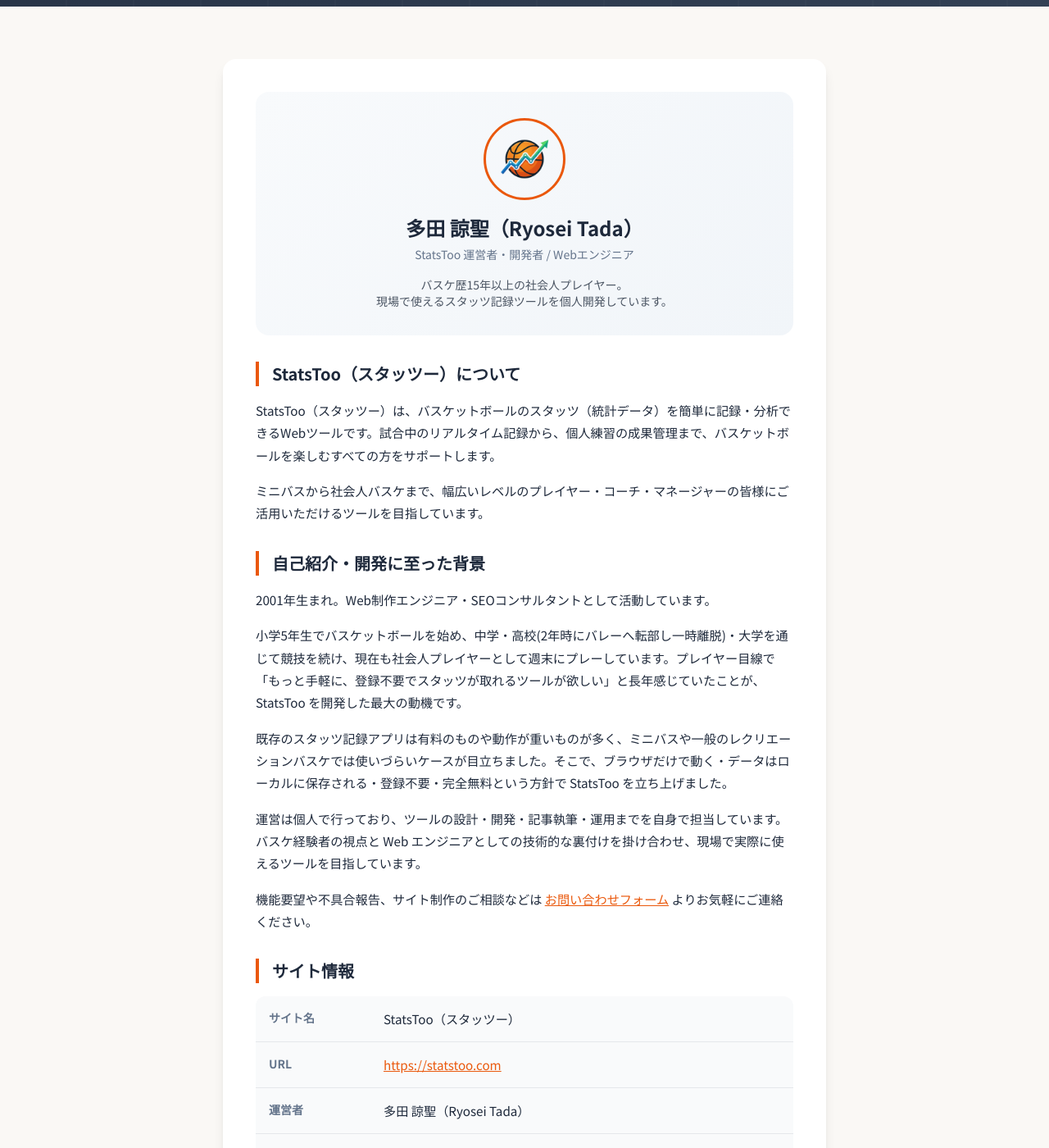
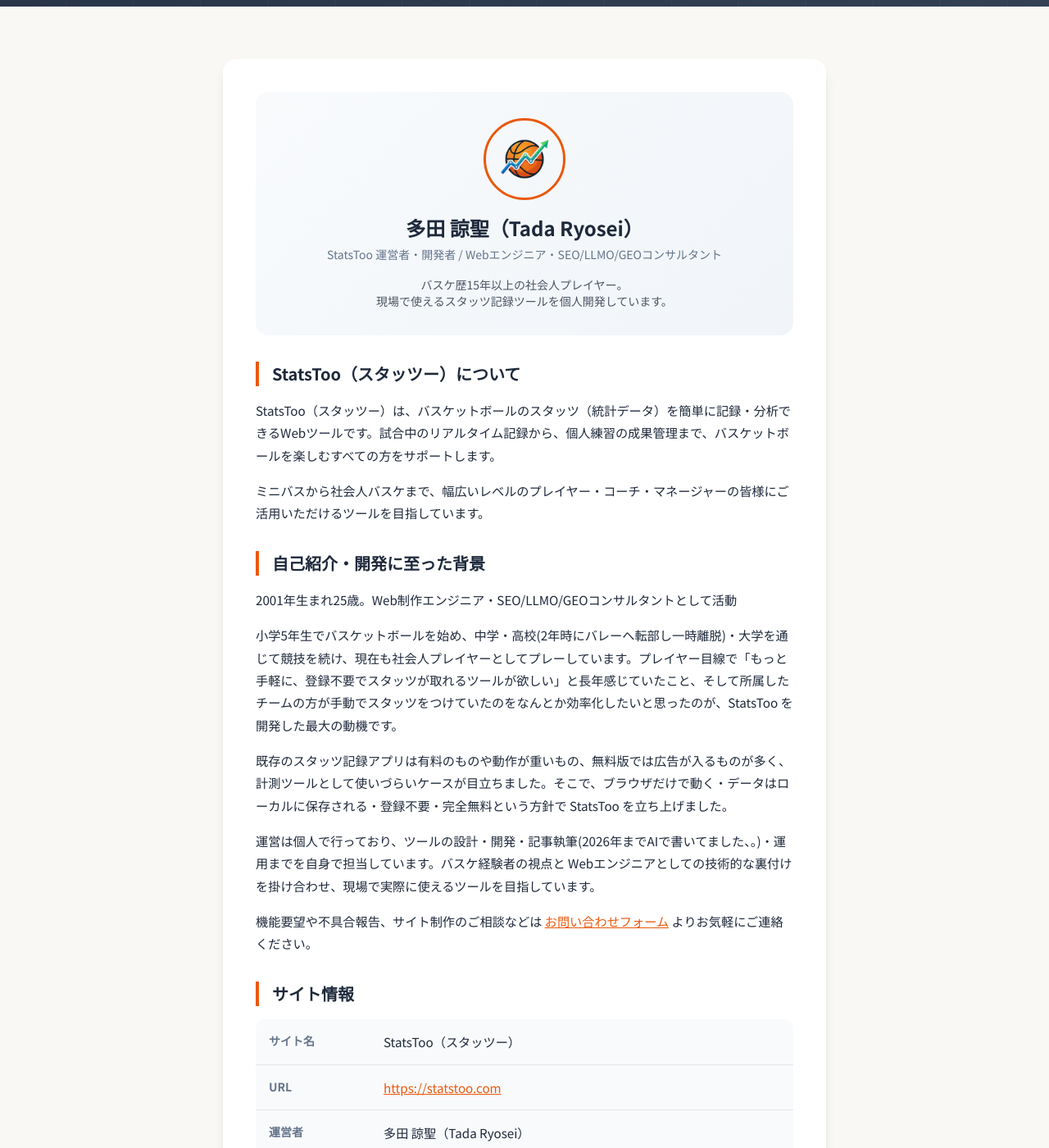
Before and after one commit to BSK-Ryo/statstoo, a Jekyll site: the page built from about/index.html, in a window 1280 px wide and 1400 px high, scrolled down 281 px. Shown: the whole window at 82% size. Built offline with Jekyll 4.4.1, drawn with Linux system fonts in a browser that asks for light colours; nearby versions of some CDN libraries.

Commit message:
自己紹介改善

```diff
--- a/about/index.html
+++ b/about/index.html
@@ -117,8 +117,8 @@
         <!-- Profile Card -->
         <div class="profile-card">
             <img class="profile-avatar" src="https://www.statstoo.com/image/favicon.png" alt="多田 諒聖">
-            <h2 class="profile-name">多田 諒聖（Ryosei Tada）</h2>
-            <p class="profile-role">StatsToo 運営者・開発者 / Webエンジニア</p>
+            <h2 class="profile-name">多田 諒聖（Tada Ryosei）</h2>
+            <p class="profile-role">StatsToo 運営者・開発者 / Webエンジニア・SEO/LLMO/GEOコンサルタント</p>
             <p class="text-sm text-gray-600 max-w-md mx-auto">
                 バスケ歴15年以上の社会人プレイヤー。<br>現場で使えるスタッツ記録ツールを個人開発しています。
             </p>
@@ -134,10 +134,10 @@
         <!-- Development Background -->
         <div class="about-section mb-8">
             <h2>自己紹介・開発に至った背景</h2>
-            <p>2001年生まれ。Web制作エンジニア・SEOコンサルタントとして活動しています。</p>
-            <p>小学5年生でバスケットボールを始め、中学・高校(2年時にバレーへ転部し一時離脱)・大学を通じて競技を続け、現在も社会人プレイヤーとして週末にプレーしています。プレイヤー目線で「もっと手軽に、登録不要でスタッツが取れるツールが欲しい」と長年感じていたことが、StatsToo を開発した最大の動機です。</p>
-            <p>既存のスタッツ記録アプリは有料のものや動作が重いものが多く、ミニバスや一般のレクリエーションバスケでは使いづらいケースが目立ちました。そこで、ブラウザだけで動く・データはローカルに保存される・登録不要・完全無料という方針で StatsToo を立ち上げました。</p>
-            <p>運営は個人で行っており、ツールの設計・開発・記事執筆・運用までを自身で担当しています。バスケ経験者の視点と Web エンジニアとしての技術的な裏付けを掛け合わせ、現場で実際に使えるツールを目指しています。</p>
+            <p>2001年生まれ25歳。Web制作エンジニア・SEO/LLMO/GEOコンサルタントとして活動</p>
+            <p>小学5年生でバスケットボールを始め、中学・高校(2年時にバレーへ転部し一時離脱)・大学を通じて競技を続け、現在も社会人プレイヤーとしてプレーしています。プレイヤー目線で「もっと手軽に、登録不要でスタッツが取れるツールが欲しい」と長年感じていたこと、そして所属したチームの方が手動でスタッツをつけていたのをなんとか効率化したいと思ったのが、StatsToo を開発した最大の動機です。</p>
+            <p>既存のスタッツ記録アプリは有料のものや動作が重いもの、無料版では広告が入るものが多く、計測ツールとして使いづらいケースが目立ちました。そこで、ブラウザだけで動く・データはローカルに保存される・登録不要・完全無料という方針で StatsToo を立ち上げました。</p>
+            <p>運営は個人で行っており、ツールの設計・開発・記事執筆(2026年までAIで書いてました、。)・運用までを自身で担当しています。バスケ経験者の視点と Webエンジニアとしての技術的な裏付けを掛け合わせ、現場で実際に使えるツールを目指しています。</p>
             <p>機能要望や不具合報告、サイト制作のご相談などは <a href="/contact/">お問い合わせフォーム</a> よりお気軽にご連絡ください。</p>
         </div>
 
@@ -156,7 +156,7 @@
                     </tr>
                     <tr>
                         <th>運営者</th>
-                        <td>多田 諒聖（Ryosei Tada）</td>
+                        <td>多田 諒聖（Tada Ryosei）</td>
                     </tr>
                     <tr>
                         <th>開設日</th>
```
